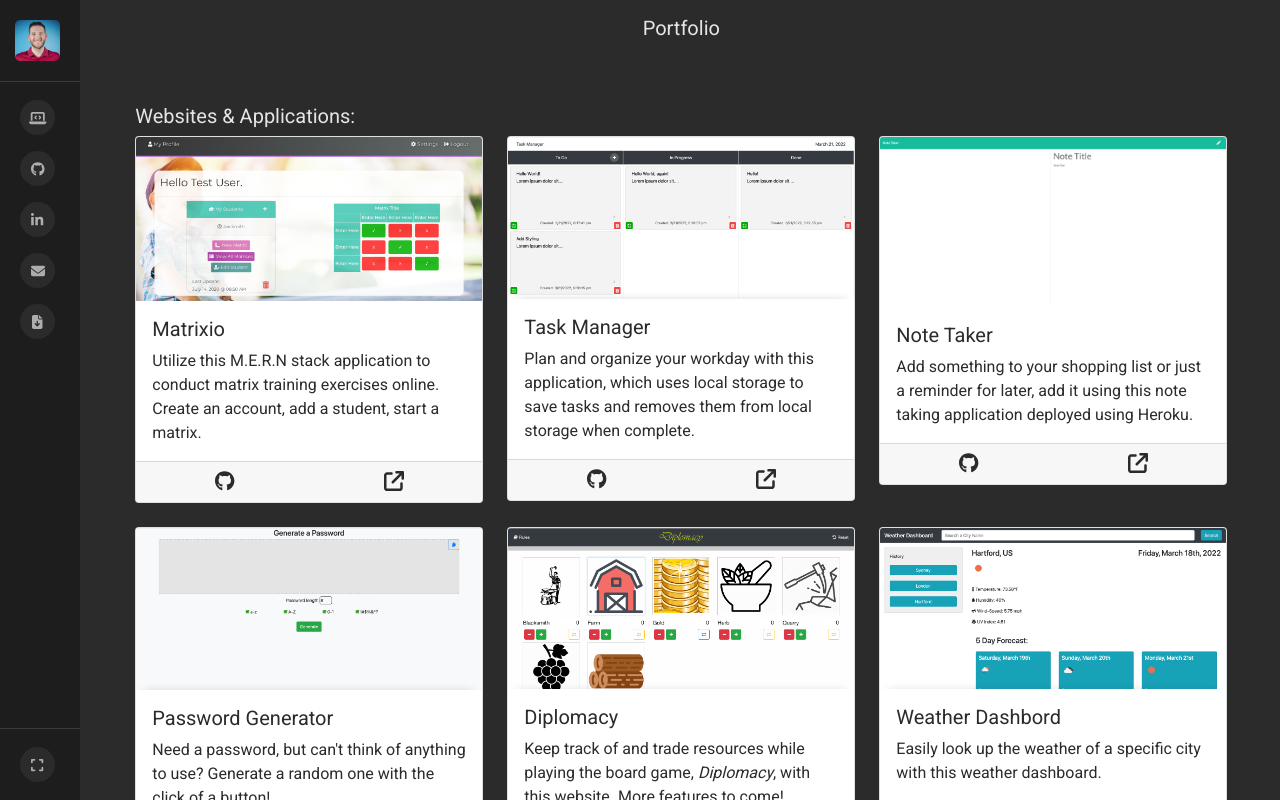
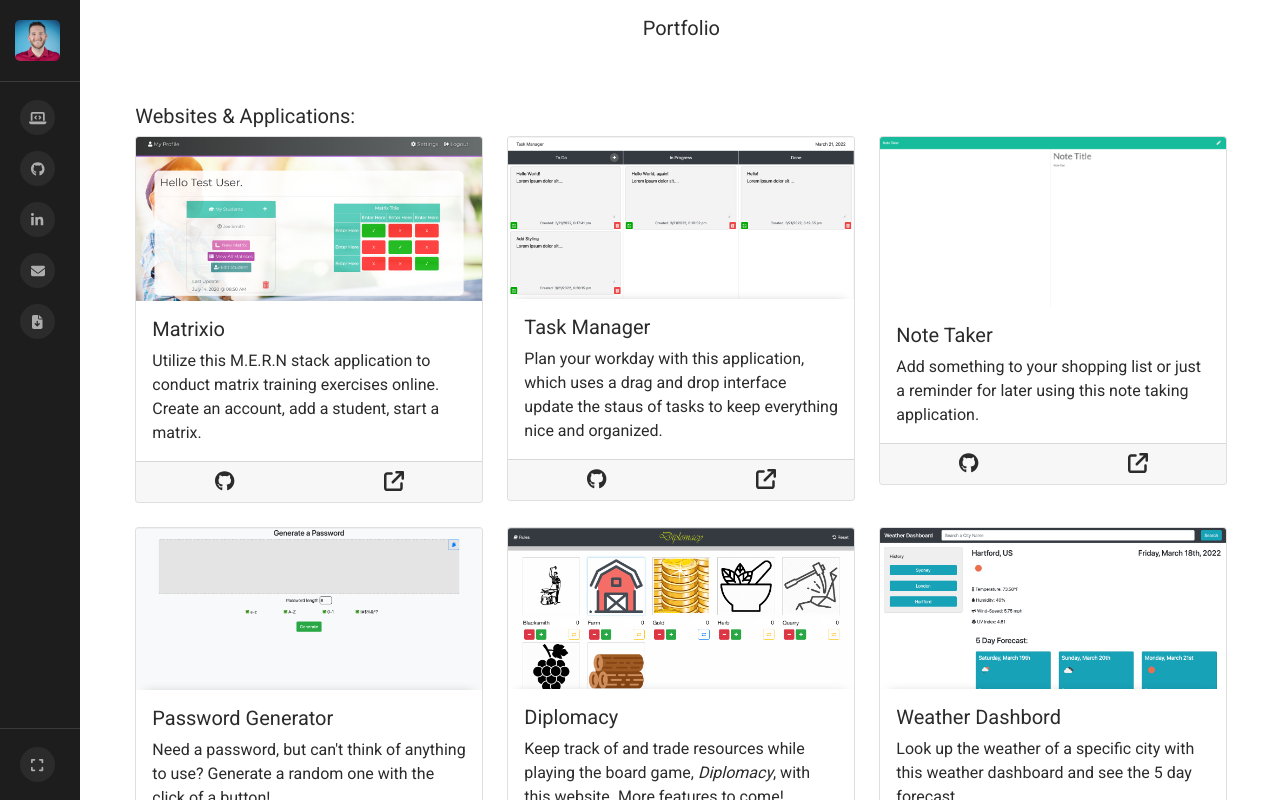
Before and after one commit to pattyjoep/wpPortfolio, a React (Create React App) app: page / in a window 1280 px wide. Built offline with nearby package versions, Linux system fonts and the light colour scheme.

Commit message:
update background color, comment out Graphics Component

```diff
--- a/package.json
+++ b/package.json
@@ -17,6 +17,7 @@
     "react-bootstrap": "^2.2.1",
     "react-dom": "^17.0.2",
     "react-pro-sidebar": "^0.7.1",
+    "react-router-dom": "^6.2.2",
     "react-scripts": "5.0.0",
     "sass": "^1.49.9",
     "web-vitals": "^2.1.4"
--- a/src/App.js
+++ b/src/App.js
@@ -1,12 +1,15 @@
 import logo from './logo.svg';
+
+import { BrowserRouter as Router, Route, Routes } from 'react-router-dom'
 
 import 'bootstrap/dist/css/bootstrap.min.css';
 import Container from 'react-bootstrap/Container';
 import Row from 'react-bootstrap/Row';
 import Col from 'react-bootstrap/Col';
+import './scss/App.scss';
 
-import './scss/App.scss';
 import Info from './components/Info/Info'
+import About from './components/About/About'
 import Header from './components/Header/Header'
 import Projects from './components/Projects/Projects';
 
@@ -16,11 +19,11 @@ function App() {
         <Container fluid className="p-0 main-container">
           <Row className="main-row">
             <Col className="col-3 col-md-1">
-            <Info></Info>
+              <Info />
             </Col>
             <Col className="col-9 col-md-11 content">
-            <Header></Header>
-            <Projects></Projects>
+              <Header />
+              <Projects />
             </Col>
           </Row>
         </Container>
--- /dev/null
+++ b/src/components/About/About.js
@@ -0,0 +1,22 @@
+import React from 'react';
+import PropTypes from 'prop-types';
+import styles from './About.module.scss';
+
+
+import { Navbar, Nav, NavDropdown } from 'react-bootstrap';
+import Container from 'react-bootstrap/Container';
+import Row from 'react-bootstrap/Row';
+import Col from 'react-bootstrap/Col';
+import Card from 'react-bootstrap/Card'
+
+const About = () => (
+  <div className={styles.About} data-testid="About">
+    About
+  </div>
+);
+
+About.propTypes = {};
+
+About.defaultProps = {};
+
+export default About;
--- /dev/null
+++ b/src/components/About/About.module.scss
@@ -0,0 +1 @@
+.About {}
--- a/src/components/Info/Info.js
+++ b/src/components/Info/Info.js
@@ -43,9 +43,6 @@ const Info = () => (
         <Menu iconShape="circle">
           <MenuItem icon={<FontAwesomeIcon icon={faExpand} />} onClick={sidebarToggle}> Collapse</MenuItem>
         </Menu>
-
-
-
       </SidebarFooter>
     </ProSidebar>
   </div>
--- a/src/components/Projects/Projects.js
+++ b/src/components/Projects/Projects.js
@@ -2,6 +2,7 @@ import React from 'react';
 import PropTypes from 'prop-types';
 import styles from './Projects.module.scss';
 
+import { Navbar, Nav, NavDropdown } from 'react-bootstrap';
 import Container from 'react-bootstrap/Container';
 import Row from 'react-bootstrap/Row';
 import Col from 'react-bootstrap/Col';
@@ -60,7 +61,7 @@ const Projects = () => (
               <Card.Body>
                 <Card.Title>Task Manager</Card.Title>
                 <Card.Text>
-                  Plan and organize your workday with this application, which uses local storage to save tasks and removes them from local storage when complete.
+                  Plan your workday with this application, which uses a drag and drop interface update the staus of tasks to keep everything nice and organized.
                 </Card.Text>
               </Card.Body>
               <Card.Footer>
@@ -85,7 +86,7 @@ const Projects = () => (
               <Card.Body>
                 <Card.Title>Note Taker</Card.Title>
                 <Card.Text>
-                  Add something to your shopping list or just a reminder for later, add it using this note taking application deployed using Heroku.
+                  Add something to your shopping list or just a reminder for later using this note taking application.
                 </Card.Text>
               </Card.Body>
               <Card.Footer>
@@ -160,7 +161,7 @@ const Projects = () => (
               <Card.Body>
                 <Card.Title>Weather Dashbord</Card.Title>
                 <Card.Text>
-                  Easily look up the weather of a specific city with this weather dashboard.
+                  Look up the weather of a specific city with this weather dashboard and see the 5 day forecast.
                 </Card.Text>
               </Card.Body>
               <Card.Footer>
@@ -180,7 +181,7 @@ const Projects = () => (
             </Card>
           </Col>
         </Row>
-        <Row>
+        {/* <Row>
           <h5>Graphics & Logos:</h5>
           <Col>
             <Row className="mt-3 logo-row">
@@ -208,7 +209,7 @@ const Projects = () => (
               </Col>
             </Row>
           </Col>
-        </Row>
+        </Row> */}
     </Container>
   </div>
 );
--- a/src/scss/App.scss
+++ b/src/scss/App.scss
@@ -15,6 +15,15 @@ body {
 .root, .app, .main-container, .main-row, .info {
   height: 100vh;
   width: 100%;
+}
+
+h1,
+h2,
+h3,
+h4,
+h5,
+h6 {
+  color: $header;
 }
 
 a {
@@ -44,6 +53,8 @@ a {
   border-radius: 5px;
 }
 
+
+
 // Header/Nav Component
 .header {
   background-color: $bodyBackground;
@@ -53,8 +64,8 @@ a {
 
   .navbar-brand {
     color: $header;
-    ;
   }
+
 }
 
 // Projects Component
@@ -62,11 +73,6 @@ a {
 
   .col {
     text-align: center;
-  }
-
-  h5 {
-    color: $header;
-    ;
   }
 
   .logo-row {
@@ -80,8 +86,6 @@ a {
       text-decoration: none;
     }
 
-
-
     .logo {
       width: 50%;
     }
--- a/src/scss/_colors.scss
+++ b/src/scss/_colors.scss
@@ -1,6 +1,6 @@
 $primary: #2b2b2b;
-$bodyBackground: #2b2b2b;
-$header: #e5e5e5;
+$bodyBackground: #fff;
+$header: #2b2b2b;
 
 $link: $primary;
 $linkHover: rgba($link, .75);
```
Also changed, not shown: 2 other files (tests, documents, lock files or other folders). Lines whose indentation alone changed are shown as unchanged.
